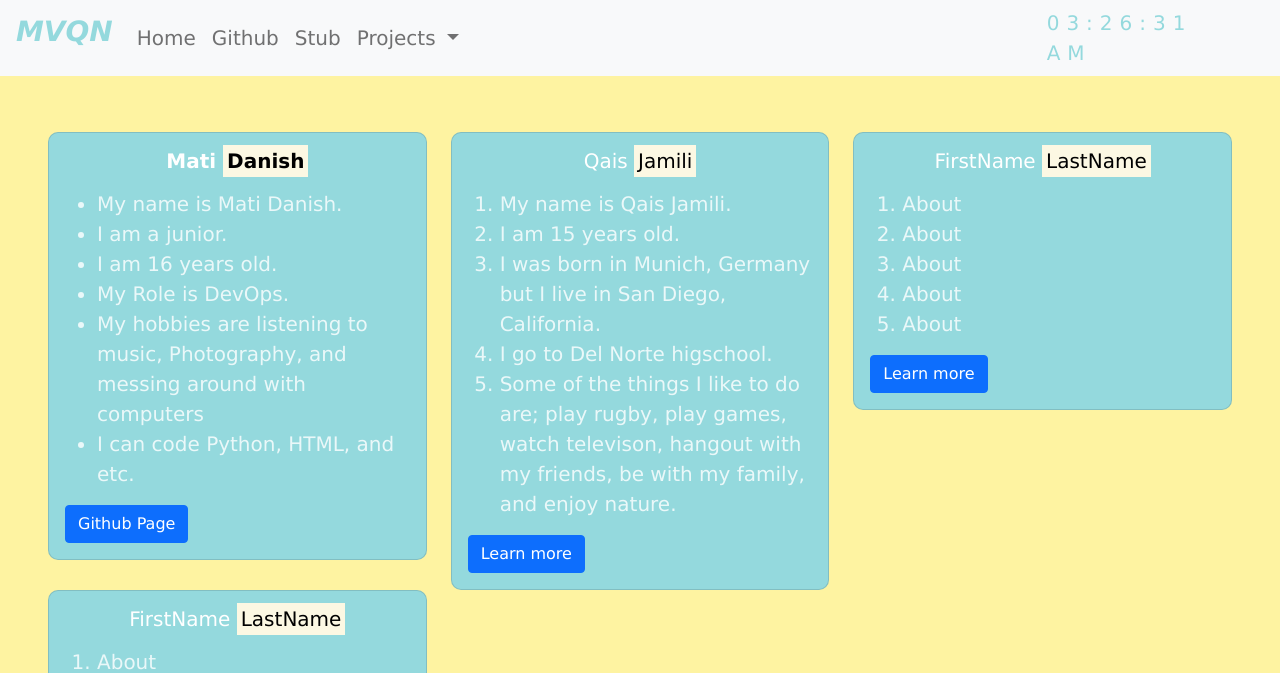
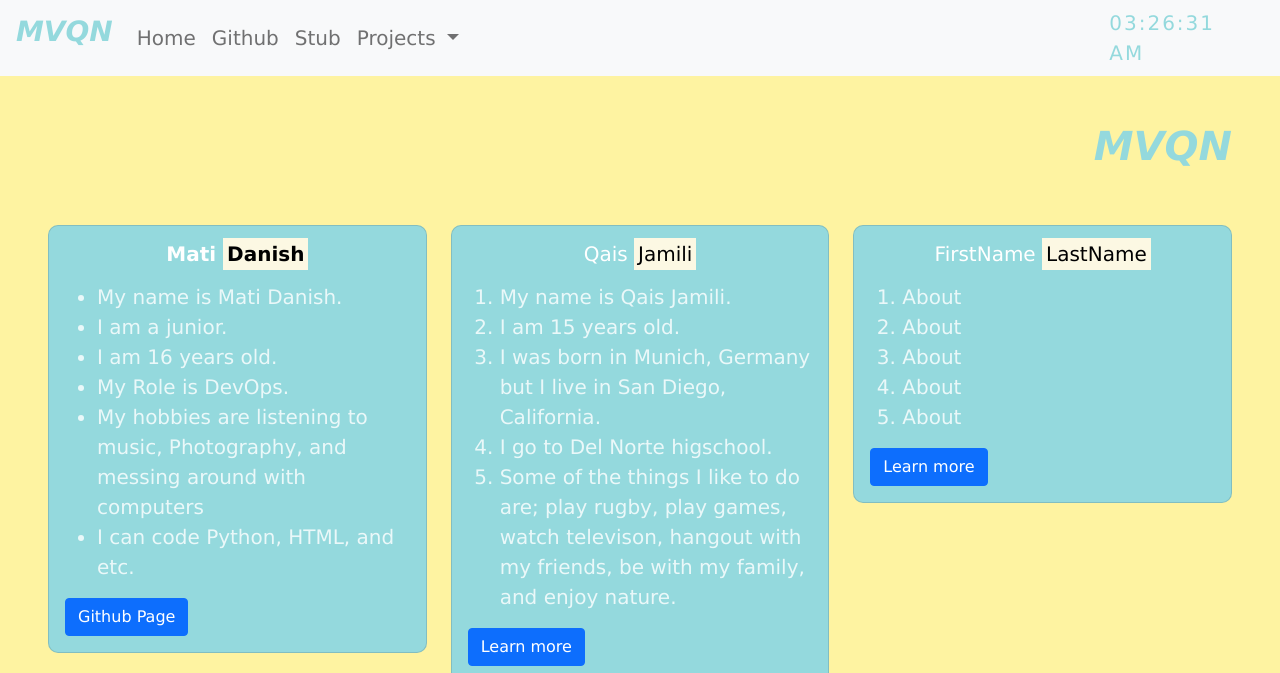
Before and after one commit to hsinaDitaM/MVQN, a Flask app: page / in a window 1280 px wide. Shown: the top 673 px of the page. Run offline with Flask 2, Linux system fonts and the light colour scheme.

Commit message:
fixed stuff

```diff
--- a/templates/index.html
+++ b/templates/index.html
@@ -32,12 +32,17 @@
             color: rgb(148, 217, 221);
         }
         h1 {
-          color: rgba(148, 217, 221, 0);
+          color: rgb(148, 217, 221);
           text-align: right;
         }
+        h2{
+        color:rgba(148, 217, 221, 0);
+    }
     </style>
     <div class="px-5">
+        <h2>_</h2>
         <h1><i><strong>MVQN</strong></i></h1>
+        <h2>_</h2>
         <div class="row">
             <div class="col-4">
                 <div class="card">
--- a/templates/layouts/navbar.html
+++ b/templates/layouts/navbar.html
@@ -8,7 +8,7 @@ This HTML is setup as a fragment allowing it to be "included" by other HTML file
         color: rgb(148, 217, 221);
         font-size: 20px;
         font-family: 'verdana';
-        letter-spacing: 7px;
+        letter-spacing: 2px;
     }
     nav{
        color:rgb(148, 217, 221);
```
